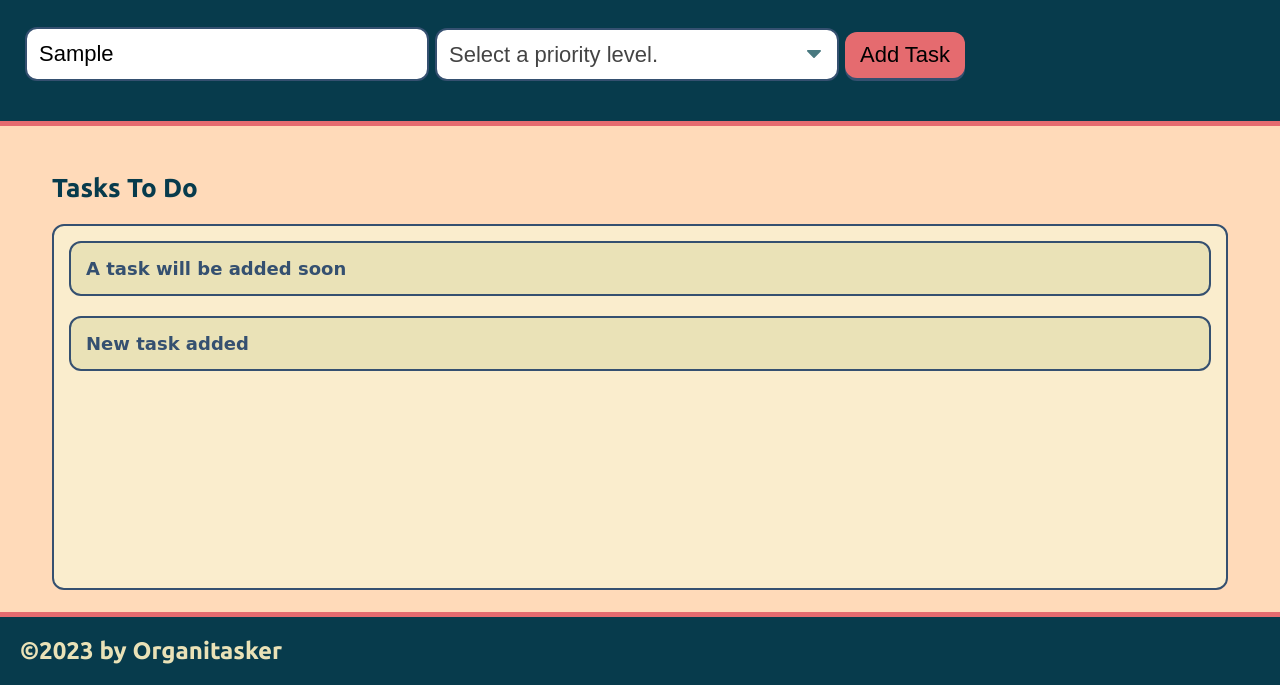
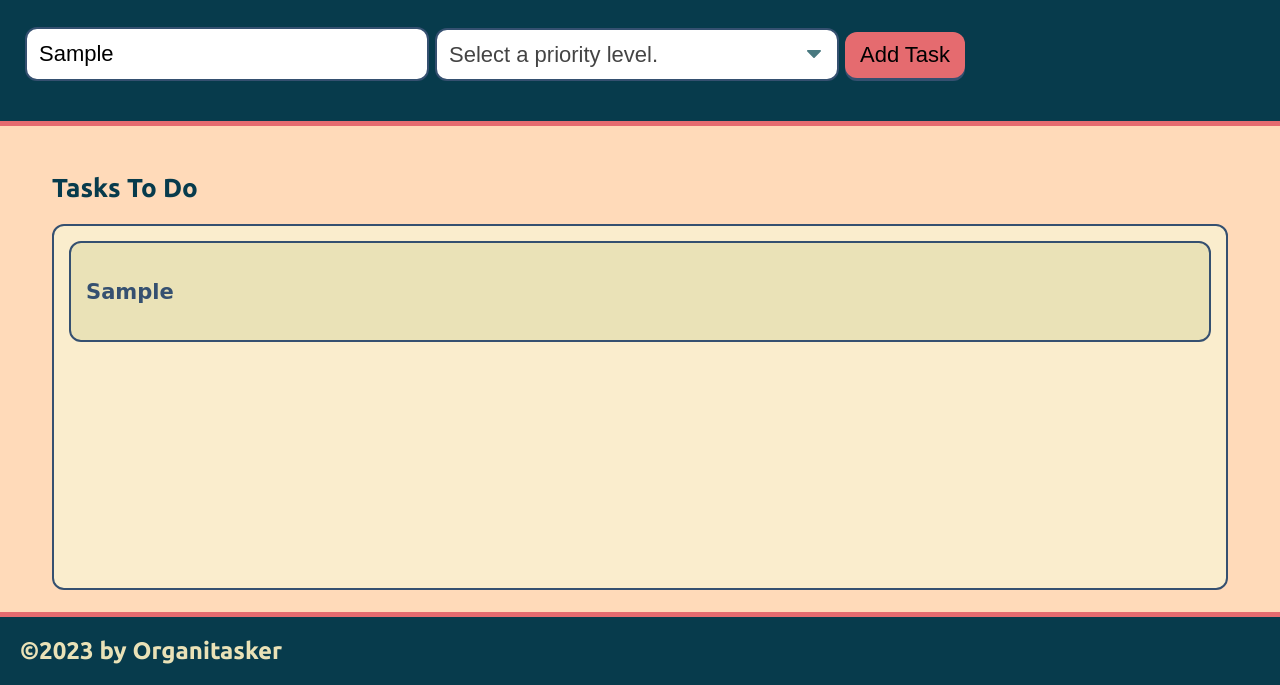
Before and after one commit to isaiasqb/organitasker, a plain HTML site: page index.html in a window 1280 px wide. Both pictures are taken after typing "Sample" into the empty fields and a click on the button "Add Task". Shown: the part 115-800 px from the top of the page. Drawn offline with Linux system fonts and the light colour scheme; a web font is replaced by a local one.

Commit message:
refactored the code into two different functions

```diff
--- a/assets/js/script.js
+++ b/assets/js/script.js
@@ -1,14 +1,38 @@
 var formEl = document.querySelector("#task-form");
 var tasksToDoEl = document.querySelector('#tasks-to-do');
 
-var createTaskHandler = function(event){
+var taskFormHandler = function(event){
   //prevent the form's "submit" event from reloading the page each time
   event.preventDefault();
 
+  //getting the value of the name input and the dropdown input
+  var taskNameInput = document.querySelector("input[name='task-name']").value;
+  var taskTypeInput = document.querySelector("select[name='task-type']").value;
+
+  var taskDataObj = {
+    name: taskNameInput,
+    type: taskTypeInput
+  };
+
+  createTaskEl(taskDataObj)
+};
+
+var createTaskEl = function(taskDataObj){
+  //create a <li> item
   var listItemEl = document.createElement('li');
   listItemEl.className = 'task-item';
-  listItemEl.textContent = "New task added";
+
+  // create <div> to hold the task info and add it to the <li> item
+  var taskInfoEl = document.createElement("div");
+  //give it a class name
+  taskInfoEl.className = "task-info";
+  //add HTML content to the task-info <div>
+  taskInfoEl.innerHTML = "<h3 class='class-name'>"+taskDataObj.name+"</h3><span class='task-type'>"+taskDataObj.type+"</span>"
+
+  listItemEl.appendChild(taskInfoEl);
+
+  //add entire list item to the list
   tasksToDoEl.appendChild(listItemEl);
-}
+};
 
-formEl.addEventListener('submit', createTaskHandler);
+formEl.addEventListener('submit', taskFormHandler);
--- a/index.html
+++ b/index.html
@@ -38,7 +38,6 @@
     <section class="task-list-wrapper">
       <h2 class="list-title">Tasks To Do</h2>
       <ul class="task-list" id="tasks-to-do">
-        <li class="task-item">A task will be added soon</li>
       </ul>
     </section>
   </main>
```
